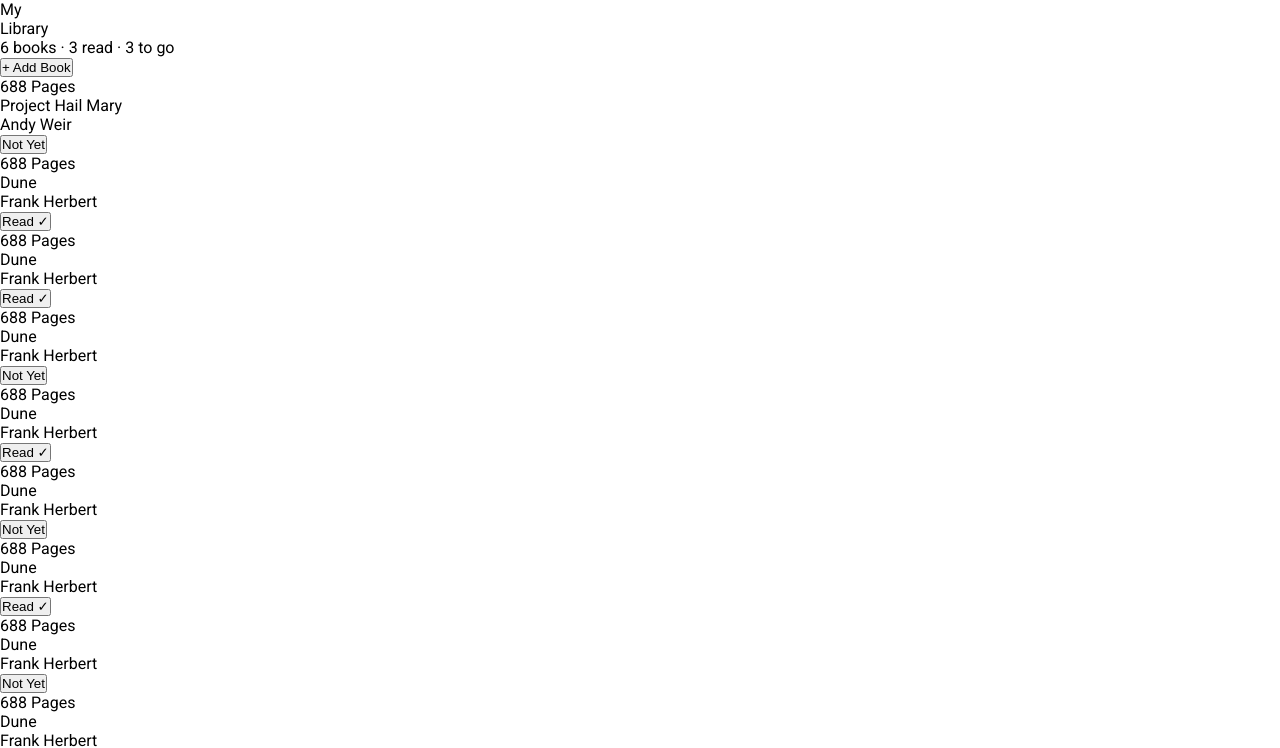
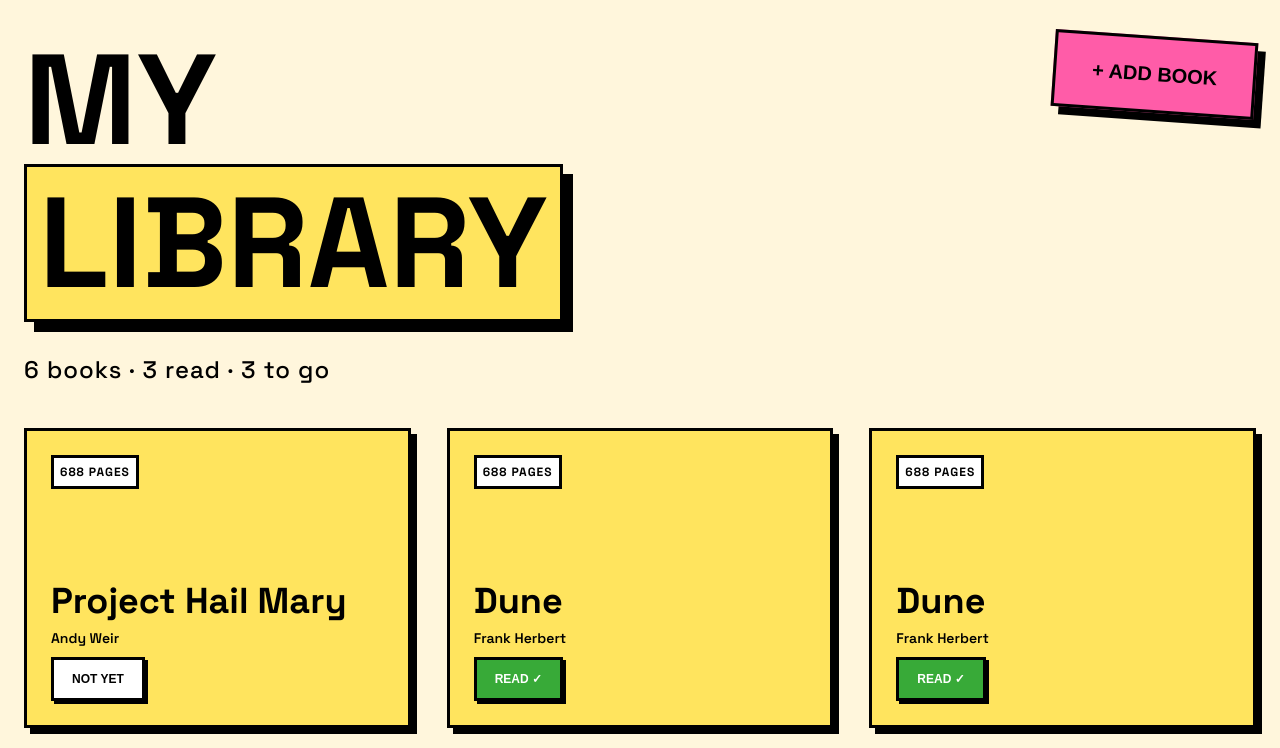
Before and after one commit to jubril-seun/odin-library, a plain HTML site: page index.html in a window 1280 px wide. Shown: the top 748 px of the page. Drawn offline with Linux system fonts and the light colour scheme.

Commit message:
write first pass html and css for library page

```diff
--- a/style.css
+++ b/style.css
@@ -5,5 +5,195 @@
 }
 
 body {
-    font-family: "Roboto", Arial, Helvetica, sans-serif;
+    font-family: "Space Grotesk", Arial, Helvetica, sans-serif;
+    background-color: var(--background-clr);
 }
+
+:root {
+    --background-clr: #FFF6DC;
+    --yellow: #FFE45E;
+    --black: black;
+    --pink: #FF5CA8;
+    --white: white;
+    --green: rgb(56, 170, 56);
+}
+
+main {
+    height: 100vh;
+}
+
+.content {
+    display: grid;
+    grid-template-rows: auto auto;
+    padding: 36px 24px;
+    justify-content: center;
+}
+
+header {
+    display: flex;
+    justify-content: space-between;
+    align-items: center;
+    margin-bottom: 46px;
+}
+
+.left-header {
+    font-weight: 700;
+    text-transform: uppercase;
+    display: flex;
+    flex-direction: column;
+    font-size: clamp(3rem, 15vw, 8rem);
+    line-height: 1;
+}
+
+.left-header p:nth-child(2) {
+    background-color: var(--yellow);
+    padding: 12px;
+    border: 3px solid var(--black);
+    box-shadow: 10px 10px 0px 0 var(--black);
+    margin-bottom: 36px;
+    align-self: flex-start;
+}
+
+.reading-status {
+    color: var(--black);
+    font-weight: 500;
+    font-size: clamp(1rem, 5vw, 1.5rem);
+    letter-spacing: 1px;
+    text-transform: none;
+}
+
+header button {
+   align-self: flex-start;
+   font-size: 20px;
+   font-weight: 600;
+   text-transform: uppercase;
+   padding: 24px 36px;
+   transform: rotate(4deg);
+   background-color: var(--pink);
+   border: 3px solid var(--black);
+   box-shadow: 8px 8px 0px 0 var(--black);
+   transition: 80ms;
+   cursor: pointer;
+}
+
+header button:hover {
+   scale: 104%;
+}
+
+header button:active {
+    scale: 98%;
+    box-shadow: 3px 3px 0px 0 var(--black);
+}
+
+.cards-section {
+    display: grid;
+    grid-template-columns: repeat(3, minmax(100px, 400px));
+    gap: 36px;
+}
+
+.card-container {
+    height: 300px;
+    background-color: var(--yellow);
+    display: flex;
+    flex-direction: column;
+    align-items: flex-start;
+    justify-content: space-between;
+    gap: 24px;
+    background-color: var(--yellow);
+    padding: 24px;
+    border: 3px solid var(--black);
+    box-shadow: 6px 6px 0px 0 var(--black);
+    cursor: pointer;
+    transition: 80ms;
+}
+
+.card-container:hover {
+    transform: translateY(-10px);
+    box-shadow: 3px 3px 0px 0px var(--black);
+}
+
+.card-container > p {
+   color: var(--black);
+   background-color: var(--white);
+   border: 3px solid var(--black);
+   font-size: 12px;
+   text-transform: uppercase;
+   font-weight: 700;
+   letter-spacing: 1px;
+   padding: 6px;
+}
+
+.card-bottom-flex {
+    display: flex;
+    flex-direction: column;
+    align-items: flex-start;
+    line-height: 1;
+    gap: 12px;
+}
+
+.bk-title {
+    font-size: 36px;
+    font-weight: 700;
+    color: var(--black);
+}
+
+.bk-author {
+    font-size: 14px;
+    font-weight: 600;
+    color: var(--black);
+}
+
+.bk-status-btn {
+   align-self: flex-start;
+   font-size: 12px;
+   font-weight: 600;
+   text-transform: uppercase;
+   flex-shrink: 0;
+   padding: 12px 18px;
+   background-color: var(--pink);
+   border: 3px solid var(--black);
+   box-shadow: 3px 3px 0px 0 var(--black);
+   transition: 80ms;
+   cursor: pointer;
+}
+
+.read {
+    background-color: var(--green);
+    color: var(--white);
+    box-shadow: 3px 3px 0px 0 var(--black);
+}
+
+.not-read {
+    background-color: var(--white);
+    color: var(--black);
+}
+
+.bk-status-btn:hover {
+   scale: 104%;
+   box-shadow: 0px 0px 0px 0 var(--black);
+}
+
+.bk-status-btn:active {
+    scale: 98%;
+    box-shadow: 0px 0px 0px 0 var(--black);
+}
+
+@media (max-width: 800px) {
+  header {
+    flex-direction: column;
+    justify-self: start;
+    gap: 24px;
+}
+ .cards-section {
+    grid-template-columns: repeat(2, minmax(100px, 1fr));
+}
+}
+
+@media (max-width: 600px) {
+ .cards-section {
+    grid-template-columns: repeat(1, minmax(100px, 1fr));
+}
+ .content {
+    justify-content: stretch;
+ }
+}
```
